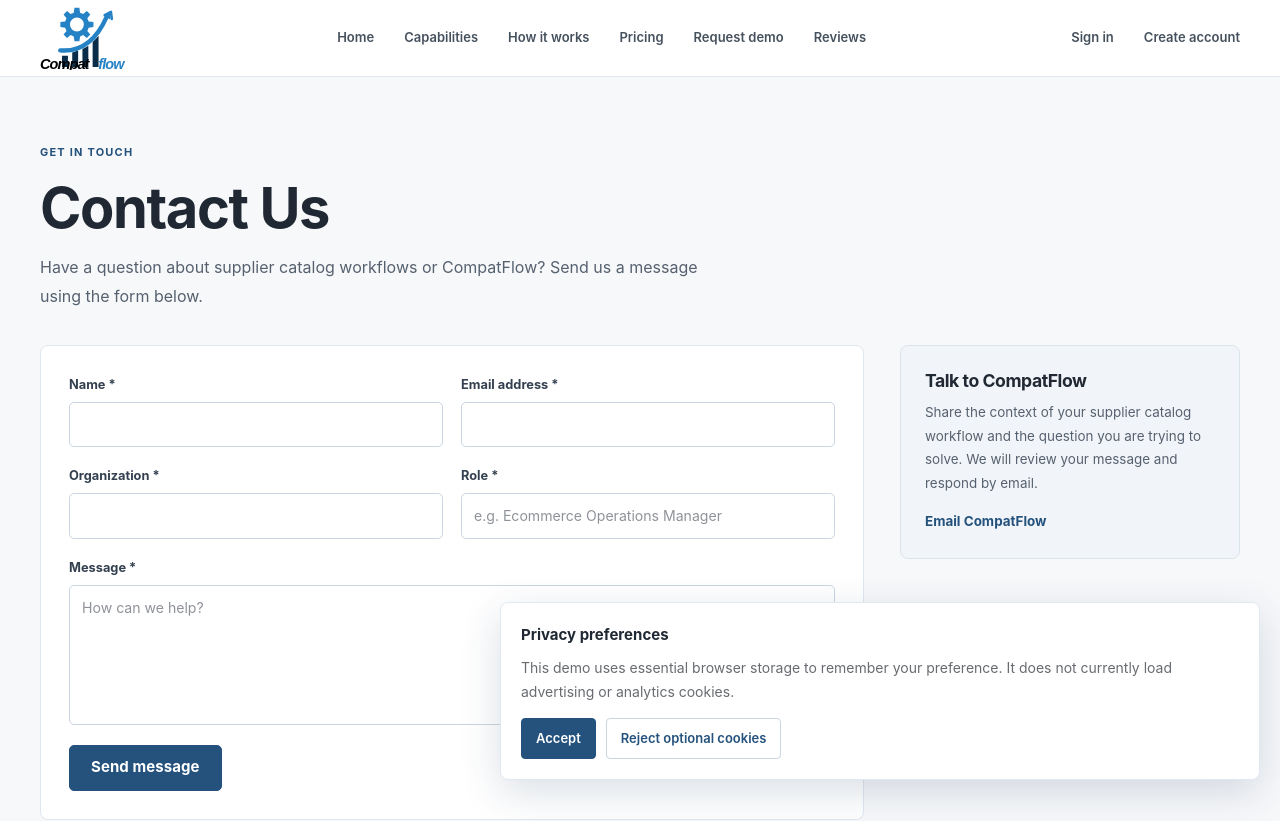
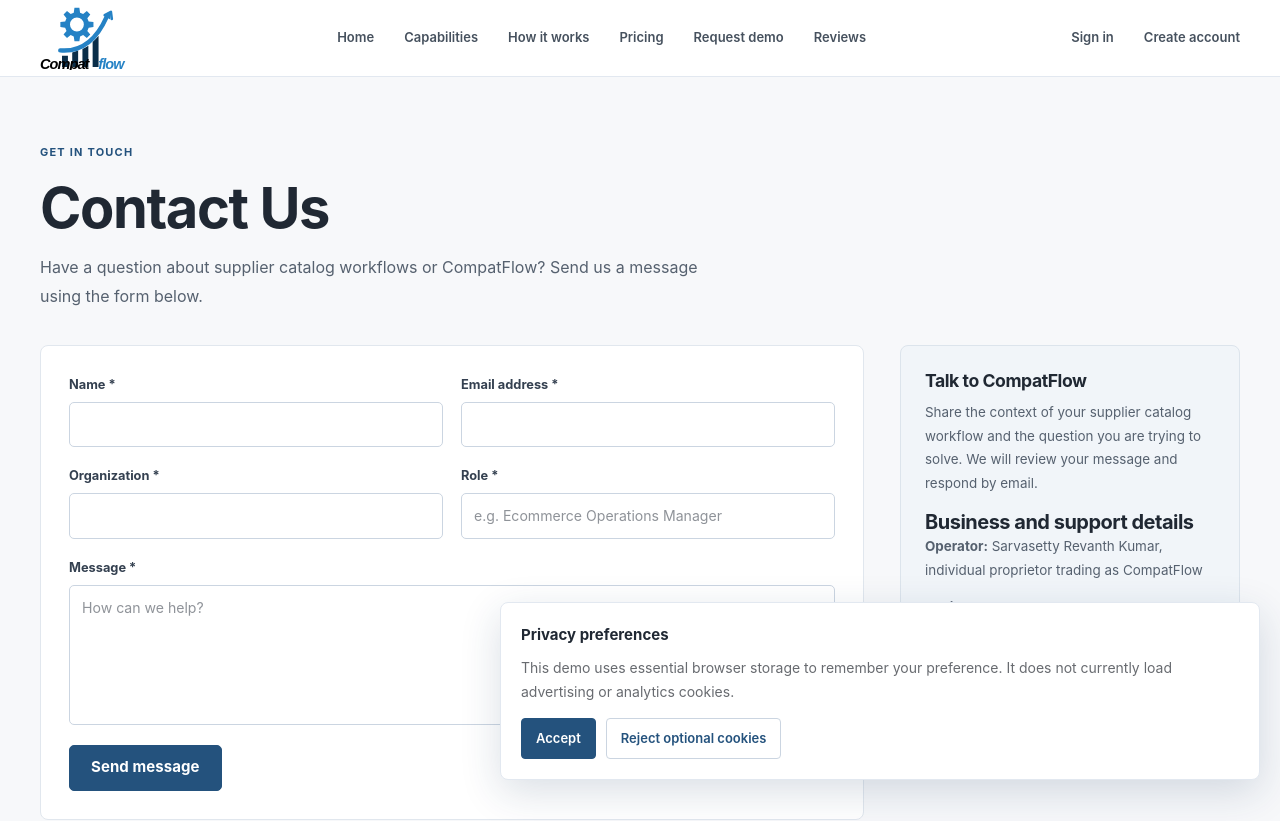
Before and after one commit to Revanth6699/compat-flow, a Next.js app in the folder frontend/: page /contact in a window 1280 px wide. Shown: the top 821 px of the page. Built offline with nearby package versions, Linux system fonts and the light colour scheme; no server answers.

Commit message:
Display proprietor business and grievance contact details on Contact Us page

```diff
--- a/frontend/app/contact/page.tsx
+++ b/frontend/app/contact/page.tsx
@@ -7,6 +7,10 @@ function ContactForm() {
  const requestedPlan=(searchParams.get("plan")||"").toLowerCase();
  const isPricing=searchParams.get("intent")==="pricing";
  const planLabel=["starter","growth","business","enterprise"].includes(requestedPlan)?requestedPlan.charAt(0).toUpperCase()+requestedPlan.slice(1):"CompatFlow";
+ const contactEmail="sarvasettyrevanth.66@gmail.com";
+ const operatorName="Sarvasetty Revanth Kumar";
+ const operatorAddress="9A-252, Kalyandurg, Anantapur, Andhra Pradesh, India - 515761";
+ const grievancePhone="+91 74164 76715";
  const [status,setStatus]=useState<"idle"|"sending"|"success"|"warning"|"error">("idle");
  const [message,setMessage]=useState("");
  const [form,setForm]=useState({name:"",email:"",organization:"",role:"",message:isPricing?`I am interested in the ${planLabel} plan. My team needs...`:"",website:""});
@@ -38,7 +42,7 @@ function ContactForm() {
      </div>
      <div className="contact-submit-row"><button className="button" type="submit" disabled={status==="sending"}>{status==="sending"?"Submitting...":isDemo?"Submit demo request":"Send message"}</button><span className={`contact-status ${status}`} role="status">{message}</span></div>
     </form>
-    <aside className="contact-aside"><h2>{isDemo?"What happens next?":isPricing?"Plan enquiry":"Talk to CompatFlow"}</h2><p>{isDemo?"We review each request individually. If approved, an invitation will be sent to the email address you provided. Submitting this form does not grant demo access.":isPricing?`Your enquiry is submitted to CompatFlow for review. No email application is needed.`:"Share the context of your supplier catalog workflow and the question you are trying to solve. We will review your message and respond by email."}</p><a href={`mailto:${process.env.NEXT_PUBLIC_CONTACT_EMAIL||"sarvasettyrevanth.66@gmail.com"}`}>Email CompatFlow</a></aside>
+    <aside className="contact-aside"><h2>{isDemo?"What happens next?":isPricing?"Plan enquiry":"Talk to CompatFlow"}</h2><p>{isDemo?"We review each request individually. If approved, an invitation will be sent to the email address you provided. Submitting this form does not grant demo access.":isPricing?`Your enquiry is submitted to CompatFlow for review. No email application is needed.`:"Share the context of your supplier catalog workflow and the question you are trying to solve. We will review your message and respond by email."}</p><div className="contact-business-details"><h3>Business and support details</h3><p><strong>Operator:</strong> {operatorName}, individual proprietor trading as CompatFlow</p><p><strong>Business address:</strong> {operatorAddress}</p><p><strong>Email:</strong> <a href={`mailto:${contactEmail}`}>{contactEmail}</a></p><p><strong>Phone / grievance contact:</strong> <a href="tel:+917416476715">{grievancePhone}</a></p></div></aside>
    </div>
   </div>
  </main>;
```
